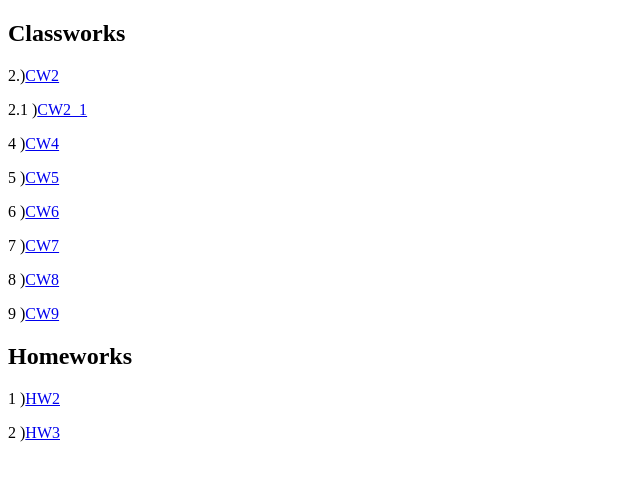
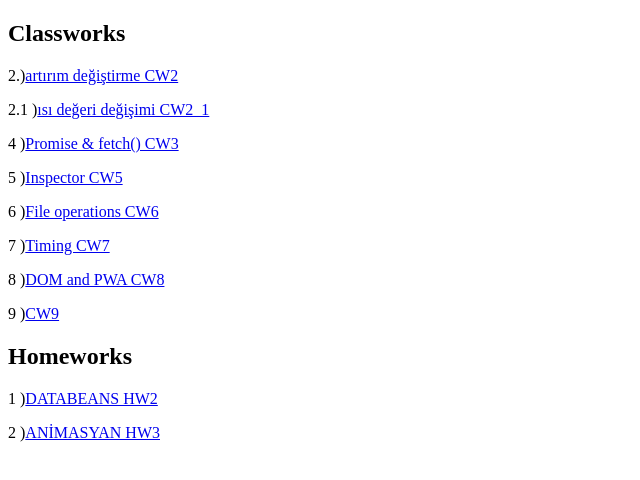
Before and after one commit to eemmresen/Ileriprogramlama, a plain HTML site: page index.html in a window 1280 px wide. Shown: the whole page, without its empty margins (0-640 px from the left). Drawn offline with Linux system fonts and the light colour scheme.

Commit message:
Update index.html

```diff
--- a/index.html
+++ b/index.html
@@ -23,19 +23,19 @@
 
 <h2 id="classworks">Classworks</h2>
 
-<p>2.)<a href="https://eemmresen.github.io/Ileriprogramlama/cw2.html">CW2</a></p>
+<p>2.)<a href="https://eemmresen.github.io/Ileriprogramlama/cw2.html">artırım değiştirme CW2</a></p>
 
-<p>2.1 )<a href="https://eemmresen.github.io/Ileriprogramlama/cw2_1.html">CW2_1</a></p>
+<p>2.1 )<a href="https://eemmresen.github.io/Ileriprogramlama/cw2_1.html">ısı değeri değişimi CW2_1</a></p>
 
-<p>4 )<a href="https://eemmresen.github.io/Ileriprogramlama/CW4.html">CW4</a></p>
+<p>4 )<a href="https://eemmresen.github.io/Ileriprogramlama/CW4.html">Promise & fetch() CW3</a></p>
 
-<p>5 )<a href="https://eemmresen.github.io/Ileriprogramlama/CW5_1/CW5/EloquentJS.html">CW5</a></p>
+<p>5 )<a href="https://eemmresen.github.io/Ileriprogramlama/CW5_1/CW5/EloquentJS.html">Inspector CW5</a></p>
 
-<p>6 )<a href="https://eemmresen.github.io/Ileriprogramlama/cw6.html">CW6</a></p>
+<p>6 )<a href="https://eemmresen.github.io/Ileriprogramlama/cw6.html">File operations CW6</a></p>
 
-<p>7 )<a href="https://eemmresen.github.io/Ileriprogramlama/CW7_bitti/CW7.html">CW7</a></p>
+<p>7 )<a href="https://eemmresen.github.io/Ileriprogramlama/CW7_bitti/CW7.html">Timing CW7</a></p>
 
-<p>8 )<a href="https://eemmresen.github.io/Ileriprogramlama/CW8_emre.html">CW8</a></p>
+<p>8 )<a href="https://eemmresen.github.io/Ileriprogramlama/CW8_emre.html">DOM and PWA CW8</a></p>
 
 <p>9 )<a href="https://eemmresen.github.io/Ileriprogramlama/cw9.html">CW9</a></p>
 
@@ -43,9 +43,9 @@
 <h2 id="homeworks">Homeworks</h2>
 
 
-<p>1 )<a href="https://eemmresen.github.io/Ileriprogramlama/HW2/databeans.html">HW2</a></p>
+<p>1 )<a href="https://eemmresen.github.io/Ileriprogramlama/HW2/databeans.html">DATABEANS HW2</a></p>
 
-<p>2 )<a href="https://eemmresen.github.io/Ileriprogramlama/hw2/man.html">HW3</a></p>
+<p>2 )<a href="https://eemmresen.github.io/Ileriprogramlama/hw2/man.html">ANİMASYAN HW3</a></p>
 
 
 
```
